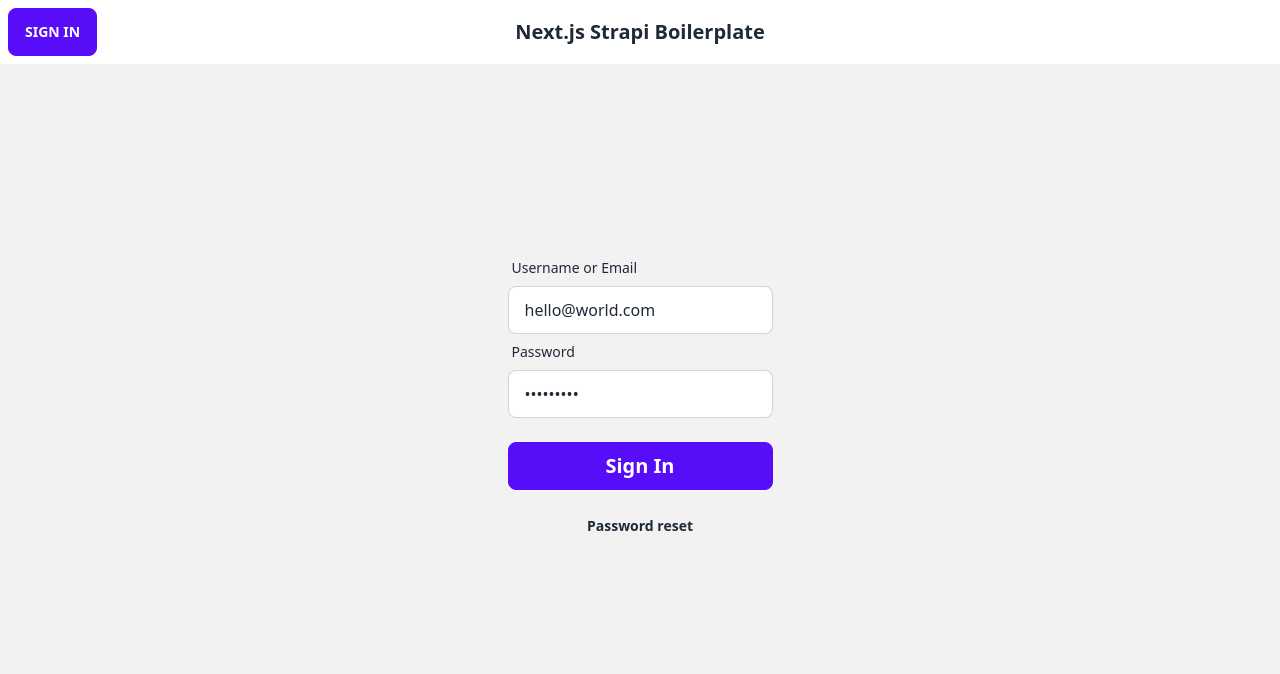
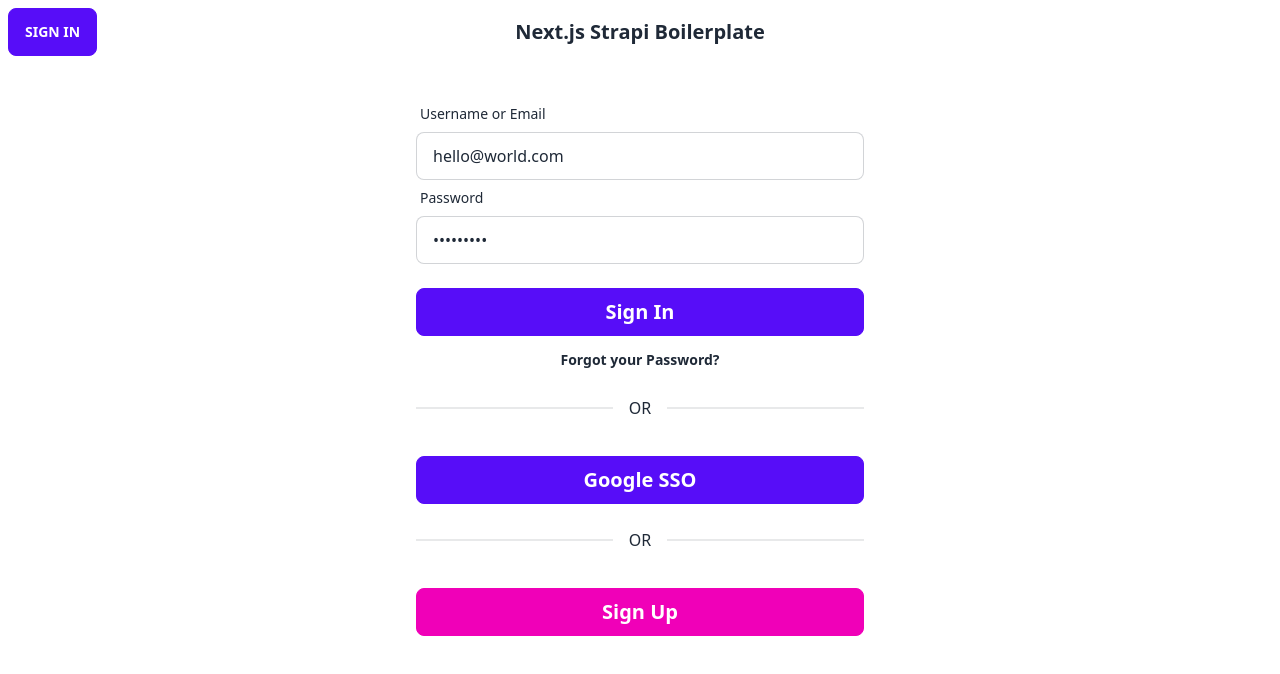
Before and after one commit to 1erich/nextjs-strapi-fullstack-boilerplate, a Next.js app in the folder app/: page /auth/sign-in in a window 1280 px wide. Shown: the top 674 px of the page. Built offline with nearby package versions, Linux system fonts and the light colour scheme; no server answers.

Commit message:
adds ux stuff

```diff
--- a/app/pages/_app.tsx
+++ b/app/pages/_app.tsx
@@ -6,7 +6,7 @@
 import Head from 'next/head'
 import Navigation from '../components/Navigation'
 
-export default function App({ Component, pageProps: {session, ...pageProps} }: AppProps) {
+export default function App({ Component, pageProps: { session, ...pageProps } }: AppProps) {
   return <>
     <Head>
       <title>Create Next App</title>
@@ -15,7 +15,14 @@
     </Head>
     <SessionProvider session={session}>
       <Navigation />
-      <Component {...pageProps} />
+      <div className="px-6">
+        <div className="text-center">
+          <div className="max-w-md mx-auto pt-24">
+            <Component {...pageProps} />
+          </div>
+        </div>
+      </div>
     </SessionProvider>
+
   </>
 }
--- a/app/pages/auth/reset-password.tsx
+++ b/app/pages/auth/reset-password.tsx
@@ -1,9 +1,6 @@
 export default function Resetpassword() {
     return (
         <>
-            <div className="hero min-h-screen bg-base-200">
-                <div className="hero-content text-center">
-                    <div className="max-w-md">
             <div className="form-control w-full">
                 <label className="label">
                     <span className="label-text">Username or Email</span>
@@ -11,10 +8,7 @@
                 <input type="text" placeholder="" className="input input-bordered w-full" />
             </div>
             <div className="form-control w-full">
-                            <div><p className="my-3 mt-6 btn btn-primary normal-case text-xl w-full">Reset Password</p></div>
-                        </div>
-                    </div>
-                </div>
+                <div><p className="my-3 mt-6 btn btn-primary normal-case text-xl w-full">Send Passwordreset Link</p></div>
             </div>
         </>
     )
--- a/app/pages/auth/sign-in.tsx
+++ b/app/pages/auth/sign-in.tsx
@@ -21,10 +21,7 @@
 
     return (
         <>
-            <div className="hero min-h-screen bg-base-200">
             <form onSubmit={onSubmit}>
-                    <div className="hero-content text-center">
-                        <div className="max-w-md">
                 <div className="form-control w-full">
                     <label className="label">
                         <span className="label-text">Username or Email</span>
@@ -38,13 +35,15 @@
                     <input name="password" type="password" placeholder="" value="123123123" className="input input-bordered w-full" />
                 </div>
                 <div className="form-control w-full">
-                                <div><button type="submit" className="my-3 mt-6 btn btn-primary normal-case text-xl w-full">Sign In</button></div>
-                                <div><Link href="reset-password"><p className="btn btn-ghost normal-case">Password reset</p></Link></div>
-                            </div>
-                        </div>
+                    <div><button type="submit" className="mt-6 btn btn-primary normal-case text-xl w-full">Sign In</button></div>
+                    <div><Link href="reset-password"><p className="btn btn-ghost normal-case">Forgot your Password?</p></Link></div>
+                    <div className="divider">OR</div>
+                    <div><button type="submit" className="my-3 mt-6 btn btn-primary normal-case text-xl w-full">Google SSO</button></div>
+                    <div className="divider">OR</div>
+                    <div><Link href="sign-up"><button type="submit" className="my-3 mt-6 btn btn-secondary normal-case text-xl w-full">Sign Up</button></Link></div>
                 </div>
             </form>
-            </div>
+
         </>
     )
 }
--- a/app/pages/auth/sign-up.tsx
+++ b/app/pages/auth/sign-up.tsx
@@ -1,9 +1,6 @@
 export default function Signup() {
     return (
         <>
-            <div className="hero min-h-screen bg-base-200">
-                <div className="hero-content text-center">
-                    <div className="w-full">
                         <div className="form-control w-full">
                             <label className="label">
                                 <span className="label-text">Username</span>
@@ -25,9 +22,6 @@
                         <div className="form-control w-full">
                             <div><p className="my-3 mt-6 btn btn-primary normal-case text-xl w-full">Sign Up</p></div>
                         </div>
-                    </div>
-                </div>
-            </div>
         </>
     )
 }
--- a/app/pages/index.tsx
+++ b/app/pages/index.tsx
@@ -1,16 +1,8 @@
-import Link from 'next/link';
-
 export default function Home() {
   return (
-    <div className="hero min-h-screen bg-base-200">
-      <div className="hero-content text-center">
-        <div className="max-w-md">
-          <h1 className="text-5xl font-bold">Hello there</h1>
-          <p className="py-6">Provident cupiditate voluptatem et in. Quaerat fugiat ut assumenda excepturi exercitationem quasi. In deleniti eaque aut repudiandae et a id nisi.</p>
-          <div ><Link href="auth/sign-in"><button className="btn btn-primary">Login</button></Link></div>
-          <div className="m-3"><Link href="auth/sign-up"><button className="btn btn-primary">Register</button></Link></div>
-        </div>
-      </div>
-    </div>
+    <>
+      <h1 className="text-5xl font-bold">Hello there</h1>
+      <p className="py-6">Provident cupiditate voluptatem et in. Quaerat fugiat ut assumenda excepturi exercitationem quasi. In deleniti eaque aut repudiandae et a id nisi.</p>
+    </>
   )
 }
--- a/app/pages/user/profile.tsx
+++ b/app/pages/user/profile.tsx
@@ -7,19 +7,13 @@
 
 export default function UserProfile({ ...props }) {
     return (<>
-        <div className="hero min-h-screen bg-base-200">
-            <div className="hero-content text-center">
-                <div className="max-w-md">
-                    <div className="avatar">
-                        <div className="w-24 rounded-full">
-                            <img src={`${process.env.NEXT_PUBLIC_BACKEND_URL}${props.avatar.url}`} />
-                        </div>
-                    </div>
-                    <h1 className="text-5xl font-bold">{props.name}</h1>
-                    <p className="py-6">{props.info}</p>
-                </div>
+        <div className="avatar">
+            <div className="w-24 rounded-full">
+                <img src={`${process.env.NEXT_PUBLIC_BACKEND_URL}${props.avatar.url}`} />
             </div>
         </div>
+        <h1 className="text-xl font-bold">{props.name}</h1>
+        <p className="py-6">{props.info}</p>
     </>)
 }
 
```
Lines whose indentation alone changed are shown as unchanged.
